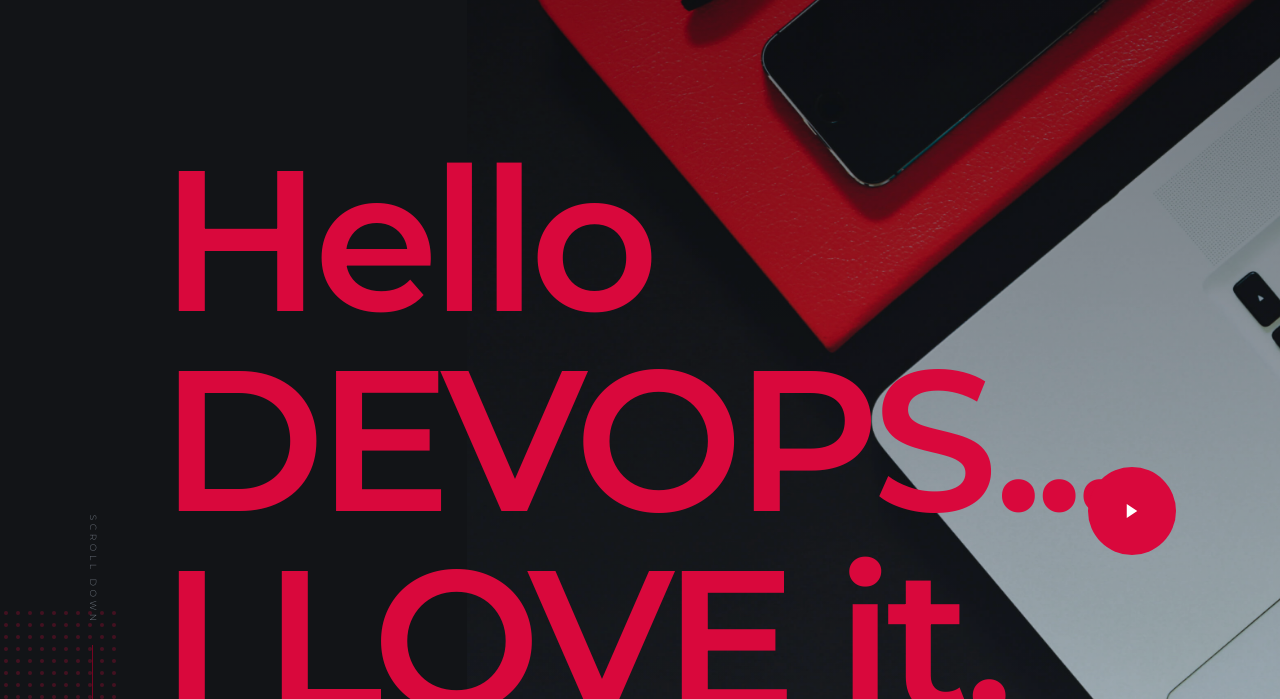
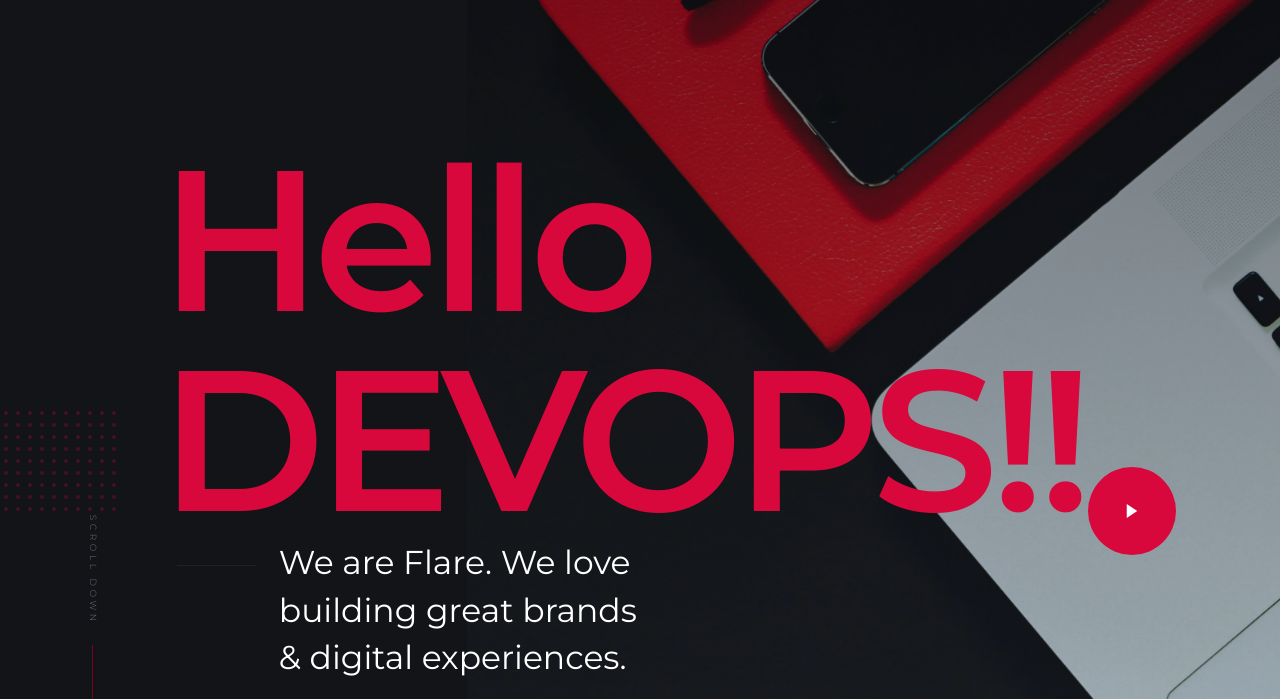
Before and after one commit to Nisflei/web_flare, a plain HTML site: page index.html in a window 1280 px wide. Shown: the part 101-800 px from the top of the page. Drawn offline with Linux system fonts and the light colour scheme.

Commit message:
Update index.html

```diff
--- a/index.html
+++ b/index.html
@@ -90,7 +90,7 @@
         <div class="row s-hero__content">
             <div class="column">
 
-                <h1>Hello DEVOPS... I LOVE it.</h1>
+                <h1>Hello DEVOPS!!</h1>
                 <div class="s-hero__content-about">
 
                     <p>
```
